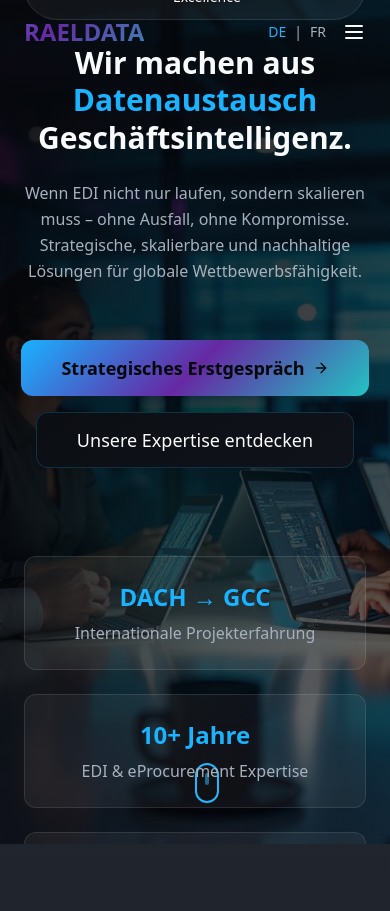
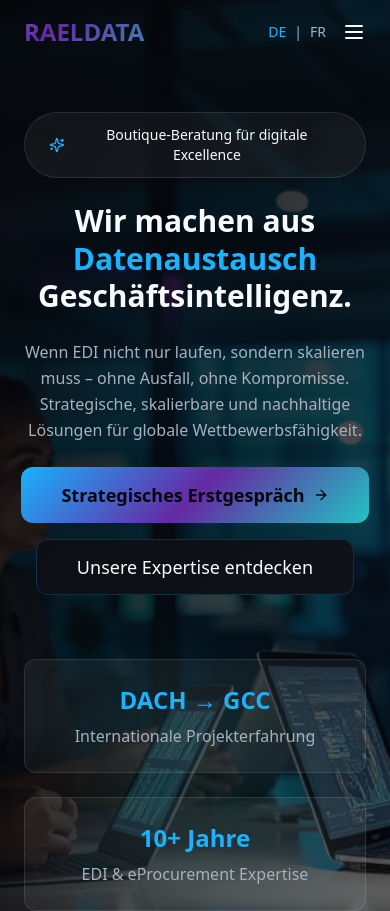
Before and after one commit to Rael791/premium-experience-revamp, a React (Vite) app: page / in a window 390 px wide. Shown: the top 911 px of the page. Built offline with nearby package versions, Linux system fonts and the light colour scheme.

Commit message:
Fix hero section cut off on mobile
Co-Authored-By: Claude Opus 5.5 <noreply@anthropic.com>
Claude-Session: https://claude.ai/code/session_01CaDtV9ZCTfKUcBdmHPN4Hq

```diff
--- a/src/components/HeroSection.tsx
+++ b/src/components/HeroSection.tsx
@@ -5,7 +5,7 @@ import { t } from "@/i18n";
 
 const HeroSection = () => {
   return (
-    <section className="relative h-screen flex items-center justify-center overflow-hidden pt-20">
+    <section className="relative min-h-screen flex items-center justify-center overflow-hidden pt-28 pb-24 md:pt-20 md:pb-0">
       {/* Background Image with Overlay */}
       <div className="absolute inset-0">
         <img
@@ -30,14 +30,14 @@ const HeroSection = () => {
           </div>
 
           {/* Main Headline */}
-          <h1 className="text-3xl md:text-4xl lg:text-5xl font-bold text-foreground leading-tight mt-20 mb-20">
+          <h1 className="text-3xl md:text-4xl lg:text-5xl font-bold text-foreground leading-tight mt-6 mb-8 md:mt-20 md:mb-20">
             {t({ de: "Wir machen aus", fr: "Nous transformons" })} <br />
             <span className="text-primary">{t({ de: "Datenaustausch", fr: "l'échange de données" })}</span><br />
             {t({ de: "Geschäftsintelligenz.", fr: "en intelligence business." })}
           </h1>
 
           {/* Subheadline */}
-          <p className="text-base md:text-lg text-muted-foreground max-w-2xl mx-auto leading-relaxed mb-20">
+          <p className="text-base md:text-lg text-muted-foreground max-w-2xl mx-auto leading-relaxed mb-8 md:mb-20">
             {t({
               de: "Wenn EDI nicht nur laufen, sondern skalieren muss – ohne Ausfall, ohne Kompromisse. Strategische, skalierbare und nachhaltige Lösungen für globale Wettbewerbsfähigkeit.",
               fr: "Quand l'EDI ne doit pas seulement fonctionner, mais passer à l'échelle – sans interruption, sans compromis. Des solutions stratégiques, évolutives et durables pour votre compétitivité internationale.",
@@ -45,7 +45,7 @@ const HeroSection = () => {
           </p>
 
           {/* CTA Buttons */}
-          <div className="flex flex-col sm:flex-row items-center justify-center gap-4 pt-8">
+          <div className="flex flex-col sm:flex-row items-center justify-center gap-4 md:pt-8">
             <Button variant="hero" size="xl" className="group" asChild>
               <a href="#kontakt">
                 {t({ de: "Strategisches Erstgespräch", fr: "Entretien stratégique" })}
@@ -58,7 +58,7 @@ const HeroSection = () => {
           </div>
 
           {/* Key Points */}
-          <div className="grid grid-cols-1 md:grid-cols-3 gap-6 pt-16 max-w-4xl mx-auto">
+          <div className="grid grid-cols-1 md:grid-cols-3 gap-6 pt-10 md:pt-16 max-w-4xl mx-auto">
             {[
               { title: t({ de: "DACH → GCC", fr: "Europe → Maroc" }), desc: t({ de: "Internationale Projekterfahrung", fr: "Expérience de projets internationaux" }) },
               { title: t({ de: "10+ Jahre", fr: "10+ ans" }), desc: t({ de: "EDI & eProcurement Expertise", fr: "d'expertise EDI & eProcurement" }) },
@@ -74,7 +74,7 @@ const HeroSection = () => {
       </div>
 
       {/* Scroll Indicator */}
-      <div className="absolute bottom-8 left-1/2 transform -translate-x-1/2 animate-bounce">
+      <div className="hidden md:block absolute bottom-8 left-1/2 transform -translate-x-1/2 animate-bounce">
         <div className="w-6 h-10 border-2 border-primary rounded-full flex justify-center">
           <div className="w-1 h-3 bg-primary rounded-full mt-2 animate-pulse"></div>
         </div>
```
